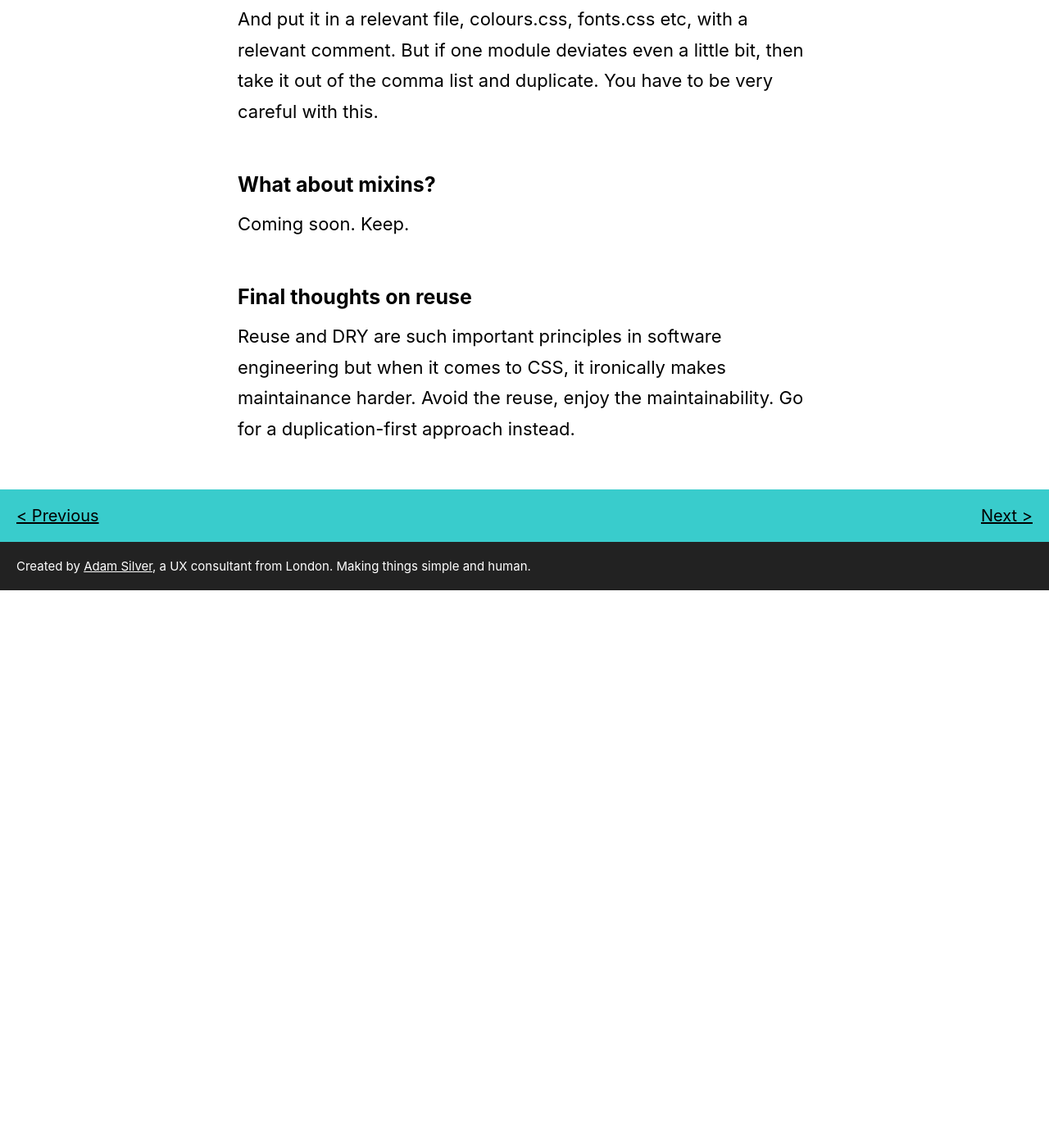
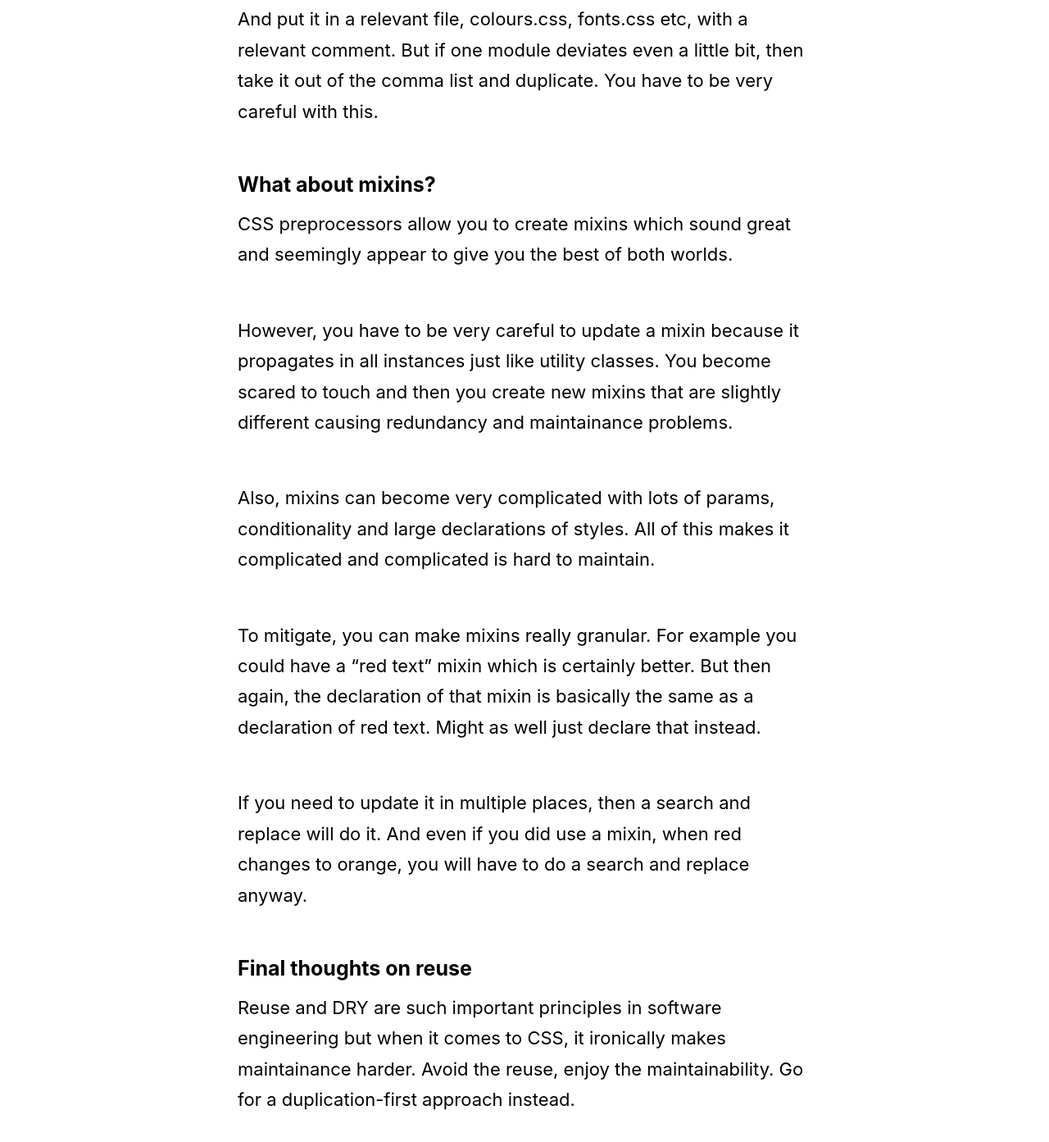
Before and after one commit to adamsilver/maintainablecss.com-jekyll, a Jekyll site: the page built from _chapters/03-reuse.md, in a window 1280 px wide and 1400 px high, scrolled down 2724 px. Shown: the top 1393 px of the window at 82% size. Built offline with Jekyll 4.4.1, drawn with Linux system fonts in a browser that asks for light colours; before the commit the page ends 3444 px from its top, so only the background shows below that.

Commit message:
added note about mixin

```diff
--- a/_chapters/03-reuse.md
+++ b/_chapters/03-reuse.md
@@ -54,7 +54,15 @@ And put it in a relevant file, colours.css, fonts.css etc, with a relevant comme
 
 ## What about mixins?
 
-Coming soon. Keep.
+CSS preprocessors allow you to create mixins which sound great and seemingly appear to give you the best of both worlds.
+
+However, you have to be very careful to update a mixin because it propagates in all instances just like utility classes. You become scared to touch and then you create new mixins that are slightly different causing redundancy and maintainance problems.
+
+Also, mixins can become very complicated with lots of params, conditionality and large declarations of styles. All of this makes it complicated and complicated is hard to maintain.
+
+To mitigate, you can make mixins really granular. For example you could have a "red text" mixin which is certainly better. But then again, the declaration of that mixin is basically the same as a declaration of red text. Might as well just declare that instead.
+
+If you need to update it in multiple places, then a search and replace will do it. And even if you did use a mixin, when red changes to orange, you will have to do a search and replace anyway.
 
 ## Final thoughts on reuse
 
```
